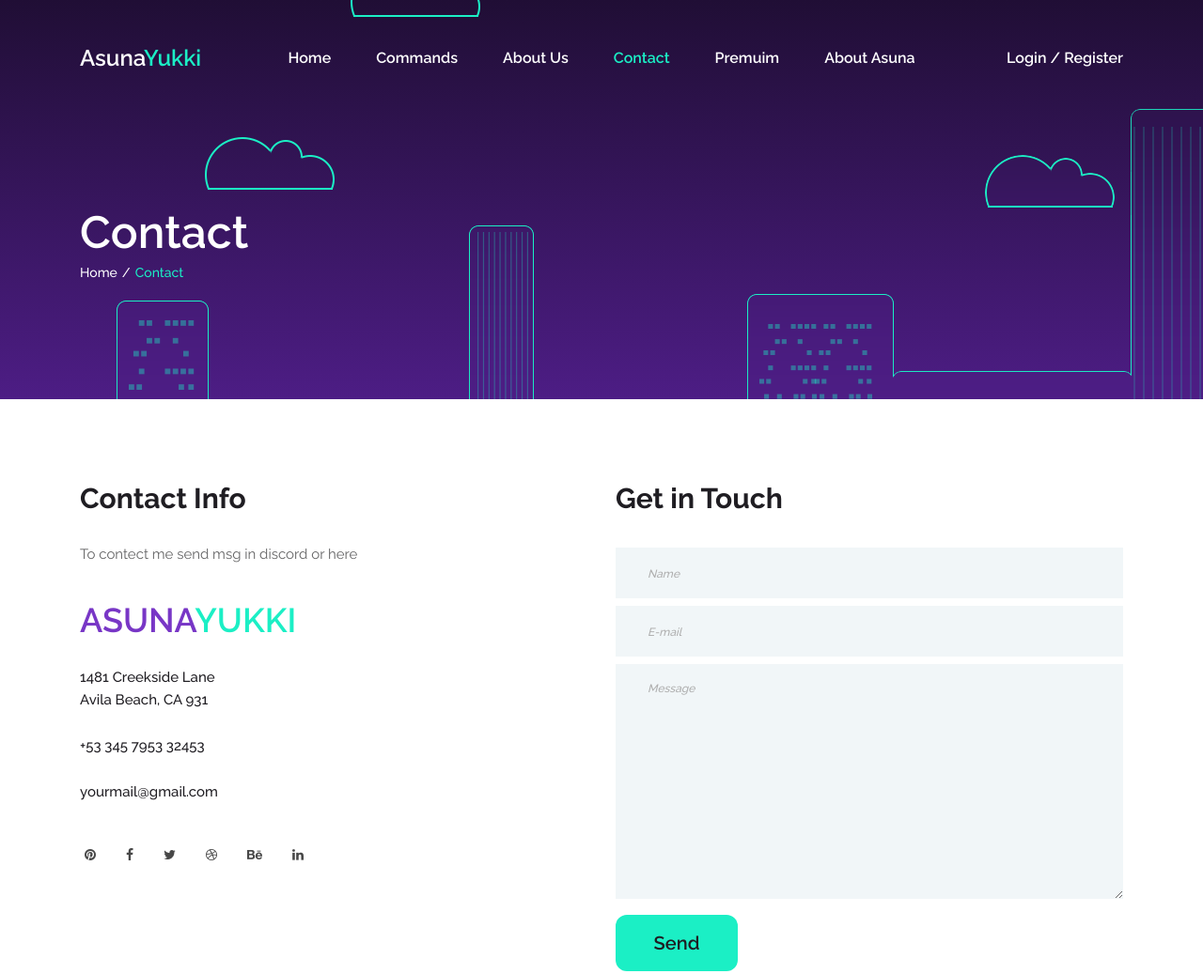
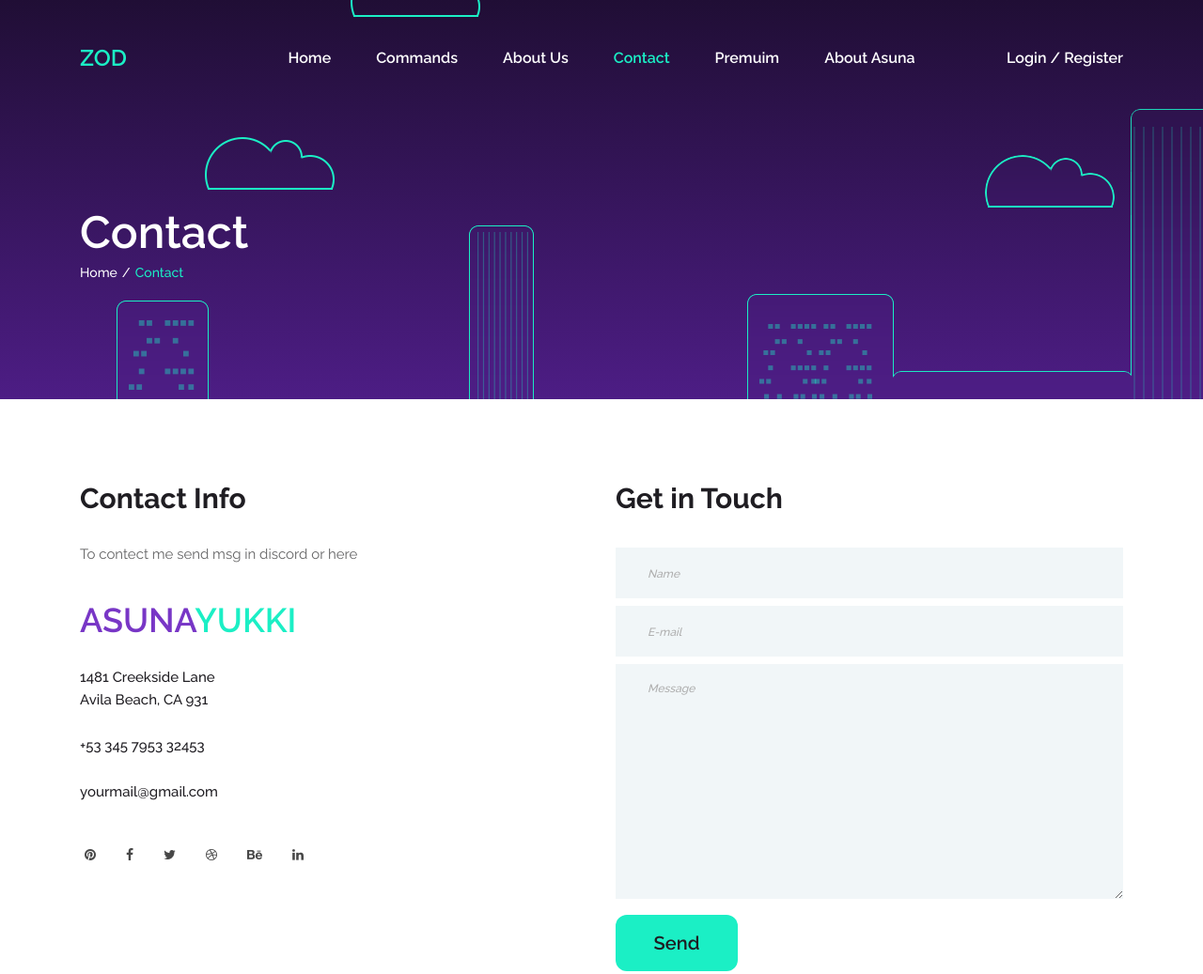
Before and after one commit to ChristopherRobi/zod.github.io, a plain HTML site: page contact.html in a window 1280 px wide. Shown: the top 1037 px of the page at 94% size. Drawn offline with Linux system fonts and the light colour scheme; some packages are replaced by stand-ins of ours.

Commit message:
Update contact.html

```diff
--- a/contact.html
+++ b/contact.html
@@ -26,7 +26,7 @@
 			<div class="row">
 				<div class="col">
 					<div class="header_content d-flex flex-row align-items-center justify-content-start trans_400">
-						<div class="logo"><a href="https://ctkserver.in">Asuna<span>Yukki</span></a></div>
+						<div class="logo"><a href="https://ctkserver.in"><span>ZOD</span></a></div>
 						<nav class="main_nav ml-auto mr-auto">
 							<ul class="d-flex flex-row align-items-center justify-content-start">
 								<li><a href="index.html">Home</a></li>
```
